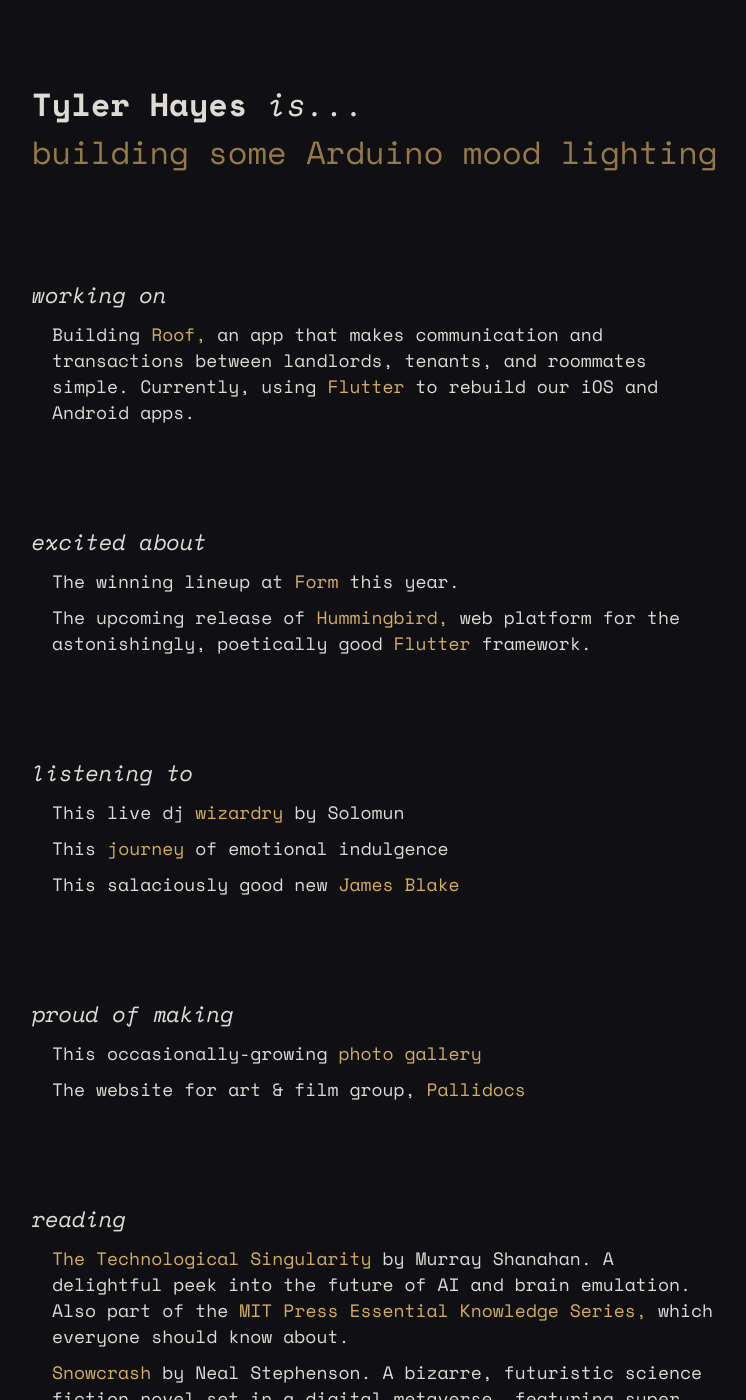
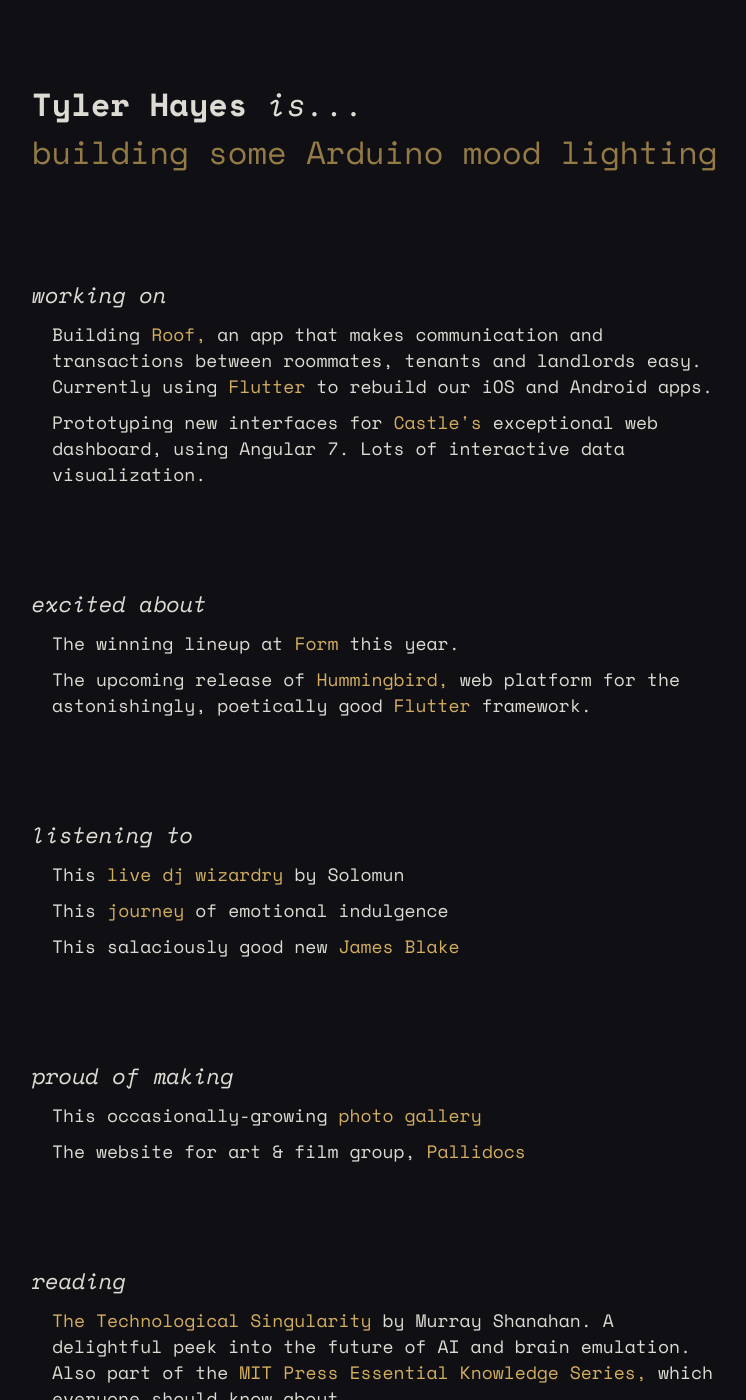
Before and after one commit to thayesx/tylerhayesxyz, a Jekyll site: the page built from index.md, in a window 1280 px wide and 1400 px high. Shown: the whole window, without its empty margins (258-1004 px from the left). Built offline with Jekyll 4.4.1, drawn with Linux system fonts in a browser that asks for light colours; some of the changed text lies outside the part shown.

Commit message:
update content

```diff
--- a/index.md
+++ b/index.md
@@ -24,11 +24,16 @@
       - parts:
         - Building
         - linkText: Roof,
-          url: www.roof.io
-        - an app that makes communication and transactions between landlords, tenants, and roommates simple. Currently, using
+          url: https://www.roof.io
+        - an app that makes communication and transactions between roommates, tenants and landlords easy. Currently using
         - linkText: Flutter
           url: https://medium.com/flutter-io/hummingbird-building-flutter-for-the-web-e687c2a023a8
         - to rebuild our iOS and Android apps.
+      - parts:
+        - Prototyping new interfaces for
+        - linkText: Castle's
+          url: https://www.castle.io
+        - exceptional web dashboard, using Angular 7. Lots of interactive data visualization.
   - name: "excited about"
     lines:
       - parts:
@@ -47,8 +52,8 @@
   - name: listening to
     lines:
       - parts:
-        - This live dj
-        - linkText: wizardry
+        - This
+        - linkText: live dj wizardry
           url: https://www.youtube.com/watch?v=bk6Xst6euQk
         - by Solomun
       - parts:
```
Also changed, not shown: other parts of index.md (+1 -1 lines).
